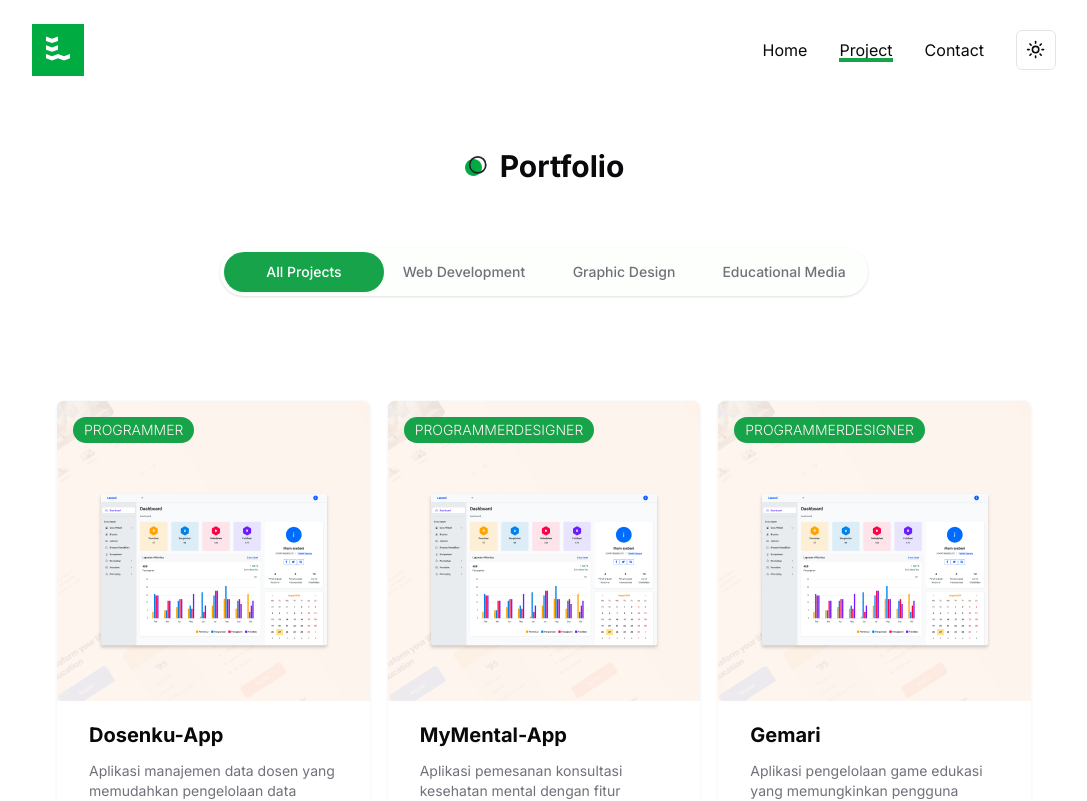
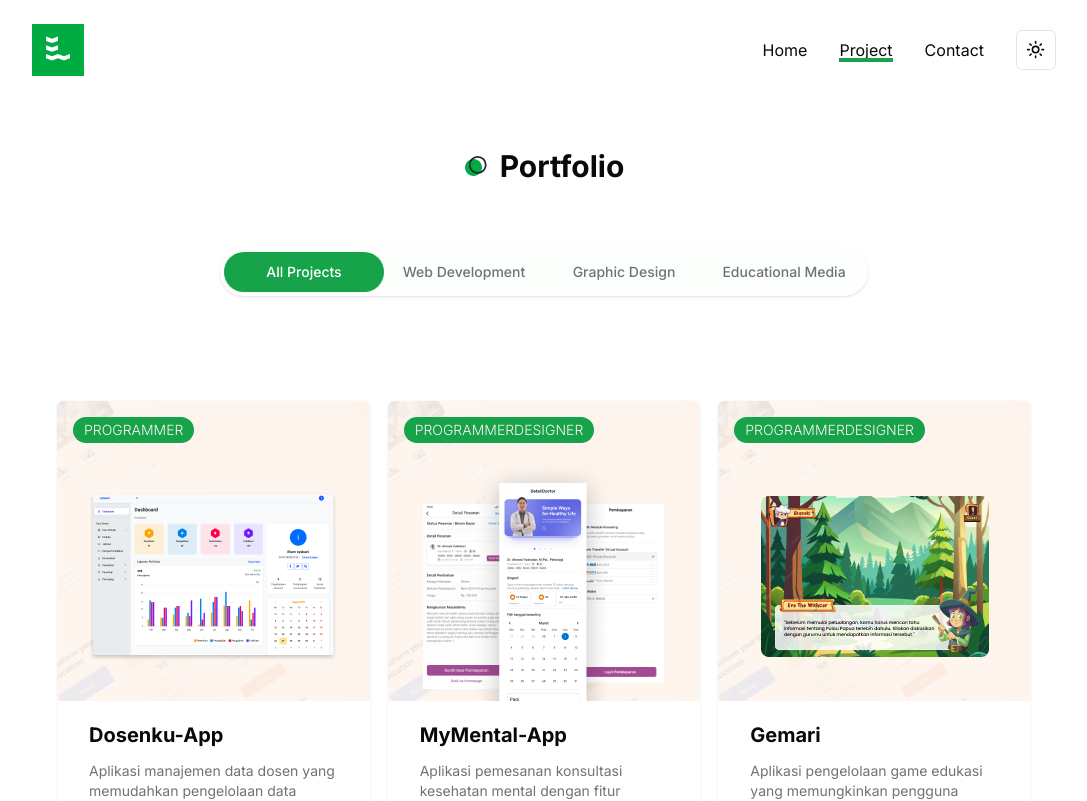
Before and after one commit to ilhamsyabani/portfolio, a Next.js app: page /projects in a window 1280 px wide. Shown: the top 801 px of the page, without its empty margins (96-1183 px from the left). Built offline with nearby package versions, Linux system fonts and the light colour scheme.

Commit message:
fix:typo

```diff
--- a/app/contact/page.jsx
+++ b/app/contact/page.jsx
@@ -18,7 +18,7 @@ const Contact = () => {
               <p className="subtitle max-w-[400px]">Have a project in mind or just want to say hello? Let&apos;s start a conversation. Whether you&apos;re ready to build something great or just need some advice, I&apos;m here to help. Fill out the form below, and let&apos;s make your ideas come to life.</p>
             </div>
             <div className="xl:w-[40%] items-center gap-x-4 gap-y-8">
-              <h2 className="h2 my-8">Cantact Me</h2>
+              <h2 className="h2 my-8">Contact Me</h2>
               <Form />
             </div>
           </div>
--- a/app/projects/page.jsx
+++ b/app/projects/page.jsx
@@ -5,7 +5,7 @@ import { Tabs, TabsContent, TabsList, TabsTrigger } from '@/components/ui/tabs';
 
 const projectData = [
   {
-    image: '/work/project-1.png',
+    image: '/work/dosenku.png',
     category: 'Web Development',
     role: 'Programmer',
     name: 'Dosenku-App',
@@ -15,7 +15,7 @@ const projectData = [
     description_en: 'A comprehensive application for lecturer data management and academic tracking.',
   },
   {
-    image: '/work/project-1.png',
+    image: '/work/mymental.png',
     category: 'Web Development',
     role: ['Programmer', 'Designer'],
     name: 'MyMental-App',
@@ -25,7 +25,7 @@ const projectData = [
     description_en: 'A mental health consultation booking app with integrated online payment features.',
   },
   {
-    image: '/work/project-1.png',
+    image: '/work/gemari.png',
     category: 'Web Development',
     role: ['Programmer', 'Designer'],
     name: 'Gemari',
--- a/components/ProjectCard.jsx
+++ b/components/ProjectCard.jsx
@@ -12,7 +12,7 @@ const ProjectCard = ({ project }) => {
         xl:bg-work_project_light xl:dark:bg-work_project_dark xl:bg-[110%] rounded-t-sm">
           <Image className="absolute bottom-0" src={project.image} width={247} height={250} alt="" priority />
         <div>
-          <Link href={project.link} className='bg-secondary  text-primary w-[52px] h-[52px] rounded-full flex justify-center items-center scale-0 opacity-0 group-hover:scale-100 group-hover:opacity-100 transition-all duration-200 ease-out'><Link2Icon /></Link>
+          <Link href={project.github} className='bg-secondary  text-primary w-[52px] h-[52px] rounded-full flex justify-center items-center scale-0 opacity-0 group-hover:scale-100 group-hover:opacity-100 transition-all duration-200 ease-out'><Link2Icon /></Link>
         </div>
         </div>
       </CardHeader>
```
